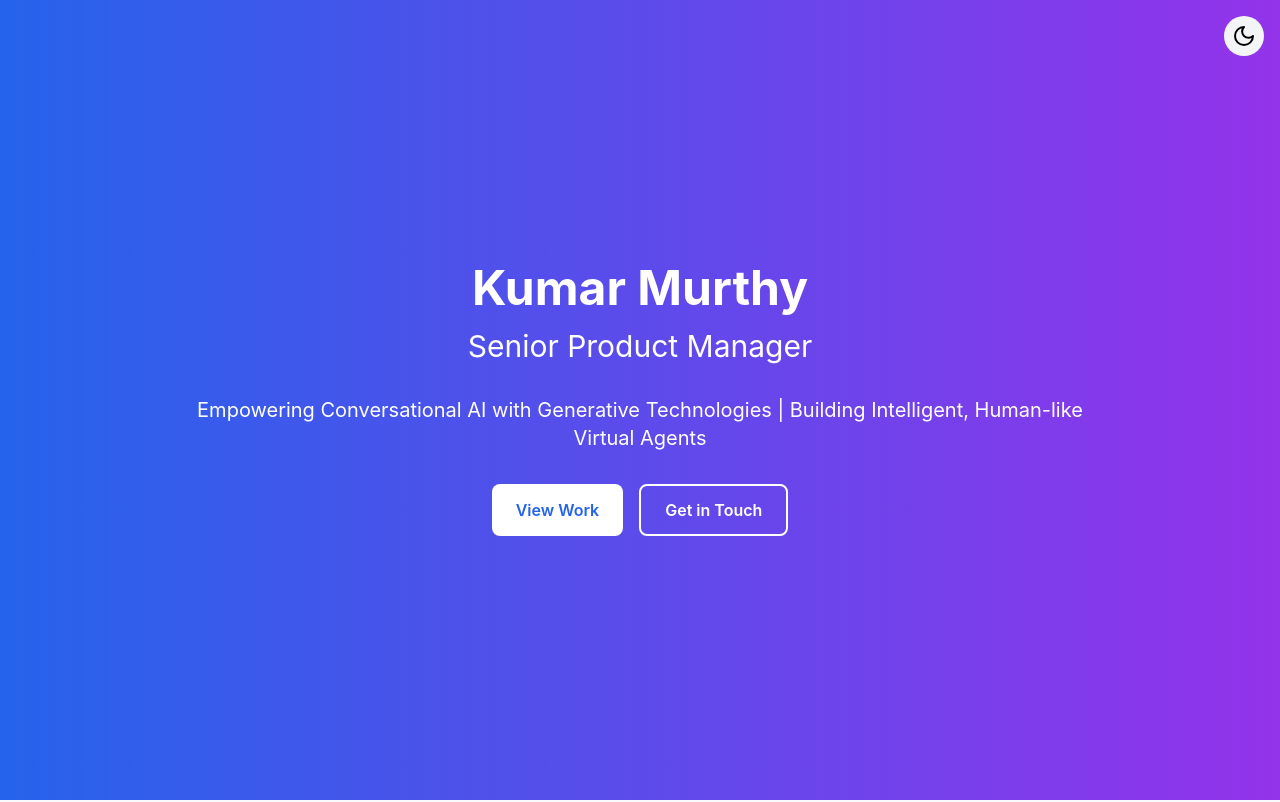
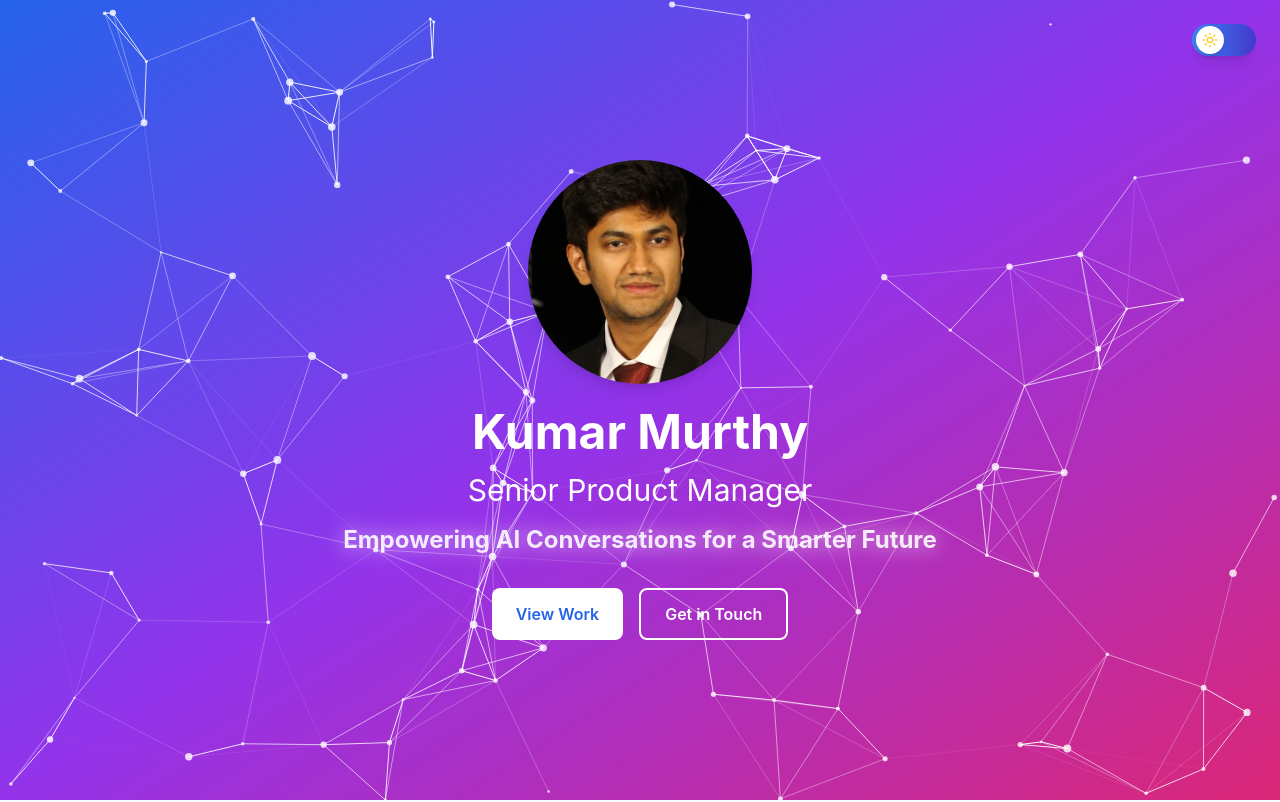
Before and after one commit to bharathmurthy/bharathmurthy.github.io, a React (Create React App) app: page / in a window 1280 px wide. Shown: the top 802 px of the page. Built offline with nearby package versions, Linux system fonts and the light colour scheme.

Commit message:
updated the hero section with animations

```diff
--- a/src/components/Portfolio.js
+++ b/src/components/Portfolio.js
@@ -23,6 +23,133 @@ ChartJS.register(
 );
 
 const Portfolio = () => {
+  useEffect(() => {
+    const canvas = document.getElementById('particles');
+    if (!canvas) return;
+
+    const ctx = canvas.getContext('2d');
+    let particlesArray;
+
+    canvas.width = window.innerWidth;
+    canvas.height = window.innerHeight;
+
+    // Create Particle Class
+    class Particle {
+      constructor(x, y, directionX, directionY, size, color) {
+        this.x = x;
+        this.y = y;
+        this.directionX = directionX;
+        this.directionY = directionY;
+        this.size = size;
+        this.color = color;
+      }
+
+      draw() {
+        ctx.beginPath();
+        ctx.arc(this.x, this.y, this.size, 0, Math.PI * 2, false);
+        ctx.fillStyle = 'rgba(255, 255, 255, 0.8)';
+        ctx.fill();
+      }
+
+      update(mouse) {
+        // Check if particle is within canvas bounds
+        if (this.x > canvas.width || this.x < 0) {
+          this.directionX = -this.directionX;
+        }
+        if (this.y > canvas.height || this.y < 0) {
+          this.directionY = -this.directionY;
+        }
+
+        // Check collision with mouse position
+        let dx = mouse.x - this.x;
+        let dy = mouse.y - this.y;
+        let distance = Math.sqrt(dx * dx + dy * dy);
+        if (distance < 100) {
+          this.x -= dx / 10;
+          this.y -= dy / 10;
+        }
+
+        // Move particle
+        this.x += this.directionX;
+        this.y += this.directionY;
+        this.draw();
+      }
+    }
+
+    function connect() {
+      let opacityValue = 1;
+      for (let a = 0; a < particlesArray.length; a++) {
+        for (let b = a; b < particlesArray.length; b++) {
+          let distance =
+            (particlesArray[a].x - particlesArray[b].x) * (particlesArray[a].x - particlesArray[b].x) +
+            (particlesArray[a].y - particlesArray[b].y) * (particlesArray[a].y - particlesArray[b].y);
+          if (distance < (canvas.width / 7) * (canvas.height / 7)) {
+            opacityValue = 1 - distance / 20000;
+            ctx.strokeStyle = 'rgba(255, 255, 255,' + opacityValue + ')';
+            ctx.lineWidth = 1;
+            ctx.beginPath();
+            ctx.moveTo(particlesArray[a].x, particlesArray[a].y);
+            ctx.lineTo(particlesArray[b].x, particlesArray[b].y);
+            ctx.stroke();
+          }
+        }
+      }
+    }
+
+    function init() {
+      particlesArray = [];
+      let numberOfParticles = (canvas.width * canvas.height) / 9000;
+      for (let i = 0; i < numberOfParticles; i++) {
+        let size = Math.random() * 3 + 1;
+        let x = Math.random() * (window.innerWidth - size * 2);
+        let y = Math.random() * (window.innerHeight - size * 2);
+        let directionX = Math.random() * 1 - 0.5;
+        let directionY = Math.random() * 1 - 0.5;
+        let color = 'rgba(255, 255, 255, 0.8)';
+
+        particlesArray.push(new Particle(x, y, directionX, directionY, size, color));
+      }
+    }
+
+    function animate() {
+      requestAnimationFrame(animate);
+      ctx.clearRect(0, 0, window.innerWidth, window.innerHeight);
+
+      for (let i = 0; i < particlesArray.length; i++) {
+        particlesArray[i].update(mouse);
+      }
+      connect();
+    }
+
+    let mouse = {
+      x: null,
+      y: null,
+    };
+
+    window.addEventListener('mousemove', (event) => {
+      mouse.x = event.x;
+      mouse.y = event.y;
+    });
+
+    window.addEventListener('touchmove', (event) => {
+      mouse.x = event.touches[0].clientX;
+      mouse.y = event.touches[0].clientY;
+    });
+
+    window.addEventListener('touchend', () => {
+      mouse.x = null;
+      mouse.y = null;
+    });
+
+    init();
+    animate();
+
+    window.addEventListener('resize', () => {
+      canvas.width = window.innerWidth;
+      canvas.height = window.innerHeight;
+      init();
+    });
+  }, []);
   const [darkMode, setDarkMode] = useState(false);
   const [activeSection, setActiveSection] = useState('home');
 
@@ -36,23 +163,32 @@ const Portfolio = () => {
     document.getElementById(sectionId).scrollIntoView({ behavior: 'smooth' });
   };
 
-  // Hero section
+  // Animated Hero Section with photo and Conversational AI banner
   const heroSection = (
-    <div className={`min-h-screen flex flex-col justify-center items-center bg-gradient-to-r ${darkMode ? 'from-gray-900 to-gray-800' : 'from-blue-600 to-purple-600'} text-white p-8`}>
+    <div className={`min-h-screen relative flex flex-col justify-center items-center text-white p-8 transition-colors duration-500 ${darkMode ? 'bg-gradient-to-br from-gray-900 via-gray-800 to-gray-700' : 'bg-gradient-to-br from-blue-600 via-purple-600 to-pink-600'}`}>
+      <div className="absolute inset-0 pointer-events-none">
+        <canvas id="particles" className="w-full h-full"></canvas>
+      </div>
       <div className="max-w-4xl mx-auto text-center">
-        <h1 className="text-5xl font-bold mb-4">Kumar Murthy</h1>
-        <h2 className="text-3xl mb-8">Senior Product Manager</h2>
-        <p className="text-xl mb-8 typing">Empowering Conversational AI with Generative Technologies | Building Intelligent, Human-like Virtual Agents</p>
+        <img
+          src="./images/profile.png"
+          alt="Kumar Murthy"
+          className="w-56 h-56 rounded-full mx-auto mb-6 shadow-lg transform transition-transform duration-500 hover:scale-110 object-cover object-center"
+        />
+        <h1 className="text-5xl font-bold mb-4 animate-fadeInDown">Kumar Murthy</h1>
+        <h2 className="text-3xl mb-4 animate-fadeInUp">Senior Product Manager</h2>
+
+        <p className="text-2xl font-bold mb-8 animate-fadeIn typing text-white opacity-90 drop-shadow-[0_0_10px_rgba(255,255,255,0.8)]">Empowering AI Conversations for a Smarter Future</p>
         <div className="flex gap-4 justify-center">
           <button
             onClick={() => handleScroll('work')}
-            className="bg-white text-blue-600 px-6 py-3 rounded-lg font-semibold hover:bg-blue-50 transition transform hover:scale-105"
+            className="bg-white text-blue-600 px-6 py-3 rounded-lg font-semibold hover:bg-blue-50 transition transform hover:scale-105 animate-bounceIn"
           >
             View Work
           </button>
           <button
             onClick={() => handleScroll('contact')}
-            className="border-2 border-white px-6 py-3 rounded-lg font-semibold hover:bg-white hover:text-blue-600 transition transform hover:scale-105"
+            className="border-2 border-white px-6 py-3 rounded-lg font-semibold hover:bg-white hover:text-blue-600 transition transform hover:scale-105 animate-bounceIn delay-200"
           >
             Get in Touch
           </button>
@@ -202,11 +338,29 @@ const Portfolio = () => {
     </div>
   );
 
+    // Modern Dark Mode Toggle Button with enhanced animations and visuals
+    const modernDarkModeToggle = (
+      <div className="absolute top-4 right-4 p-2 z-50">
+        <button
+          onClick={toggleDarkMode}
+          className={`w-16 h-8 flex items-center rounded-full p-1 transition-colors duration-500 ${darkMode ? 'bg-gradient-to-r from-yellow-400 to-orange-500' : 'bg-gradient-to-r from-blue-500 to-indigo-700'} shadow-lg`}
+        >
+          <div
+            className={`w-7 h-7 bg-white rounded-full shadow-md transform transition-transform duration-500 ease-in-out ${darkMode ? 'translate-x-8 rotate-180' : 'translate-x-0 rotate-0'}`}
+          >
+            {darkMode ? (
+              <Moon size={16} className="absolute text-gray-800 top-1.5 left-1.5 transition-transform duration-500 ease-in-out" />
+            ) : (
+              <Sun size={16} className="absolute text-yellow-400 top-1.5 left-1.5 transition-transform duration-500 ease-in-out" />
+            )}
+          </div>
+        </button>
+      </div>
+    );
+
   return (
     <div className={`min-h-screen ${darkMode ? 'bg-gray-900 text-gray-100' : 'bg-white text-black'}`}>
-      <button onClick={toggleDarkMode} className="absolute top-4 right-4 p-2 rounded-full bg-gray-100 dark:bg-gray-700">
-        {darkMode ? <Sun size={24} /> : <Moon size={24} />}
-      </button>
+      {modernDarkModeToggle}
       {heroSection}
       {aboutSection}
       {experienceSection}
@@ -215,5 +369,4 @@ const Portfolio = () => {
     </div>
   );
 };
-
 export default Portfolio;
```
Also changed, not shown: public/images/profile.png (added).
